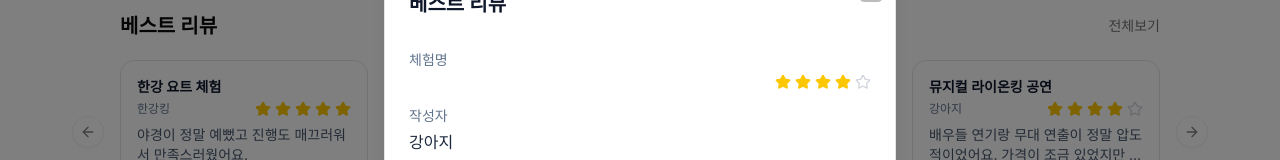
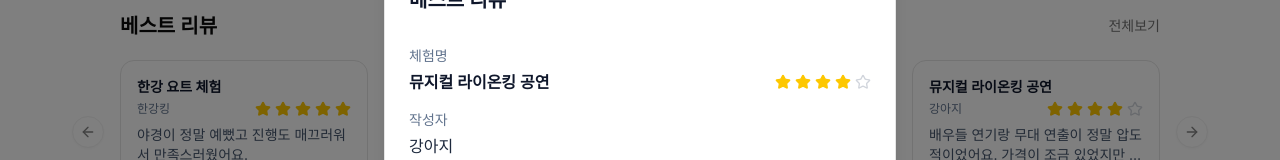
Before and after one commit to EZ-FillStack/EZ-FillStack-FrontEnd, a React (Vite) app: page / in a window 1280 px wide. Both pictures are taken after a click on the button 1036 px from the left and 1084 px from the top of the page. Shown: the part 952-1112 px from the top of the page. Built offline with nearby package versions, Linux system fonts and the light colour scheme.

Commit message:
refactor: Review 타입 필드 수정 및 정리

```diff
--- a/src/components/review/ReviewDetailModal.tsx
+++ b/src/components/review/ReviewDetailModal.tsx
@@ -13,7 +13,7 @@
     id: number;
     nickname: string;
     content: string;
-    eventTitle: string;
+    title: string;
     rating: number;
   } | null;
 };
@@ -40,7 +40,7 @@
 
             <div className="mt-1 flex items-center justify-between">
               <span className="text-base font-semibold text-slate-900">
-                {review.eventTitle}
+                {review.title}
               </span>
 
               <div className="flex gap-1">
```
